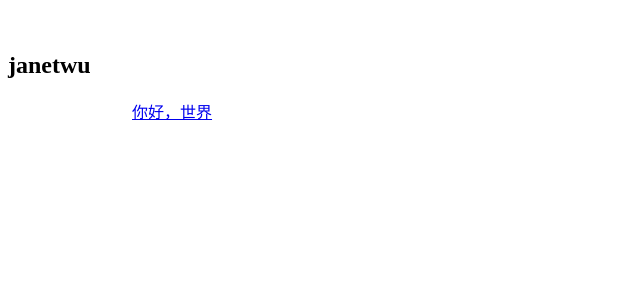
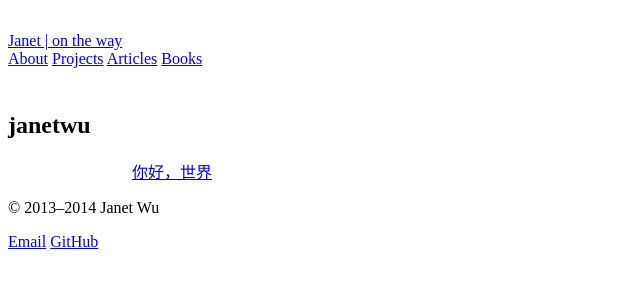
Before and after one commit to janetwu/blog, a Jekyll site: the page built from index.html, in a window 1280 px wide. Shown: the top 300 px of the page, without its empty margins (0-640 px from the left). Built offline with Jekyll 4.4.1, drawn with Linux system fonts in a browser that asks for light colours.

Commit message:
Update default.html

```diff
--- a/_layouts/default.html
+++ b/_layouts/default.html
@@ -6,8 +6,29 @@
 　　<link rel="stylesheet" href="../style.css"/>
 </head>
 <body>
+ <header class="header" id="top">
+    <nav class="row">
+      <a class="header-title" href="/">Janet | on the way</a>
+      <div class="header-menu">
+        <a class="header-link" href="/">About</a>
+        <a class="header-link active" href="/projects/">Projects</a>
+        <a class="header-link" href="/articles/">Articles</a>
+        <a class="header-link" href="/books/">Books</a>
+      </div>
+    </nav>
+  </header>
+  <section class="content">
+　　{{ content }}
+  </section>
+  <footer class="footer">
+    <div class="row">
+      <p class="footer-copy">© 2013–2014 Janet Wu</p>
+      <p class="footer-links">
+        <a href="mailto:janetwume@gmail.com" class="footer-link">Email</a>
+        <a href="https://github.com/janetwu" class="footer-link footer-git">GitHub</a>
 
-　　{{ content }}
-
+      </p>
+    </div>
+  </footer>
 </body>
 </html>
```
